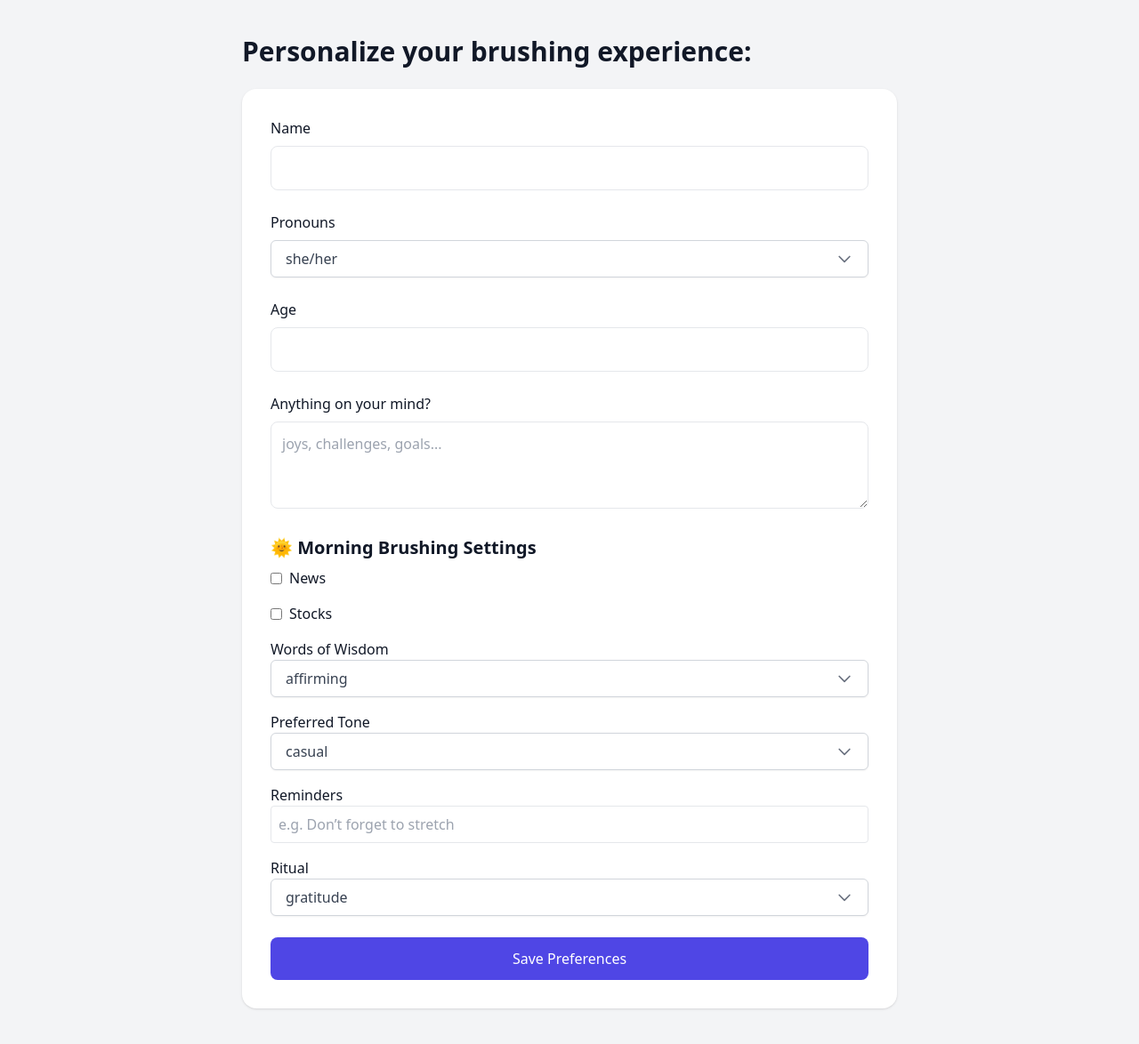
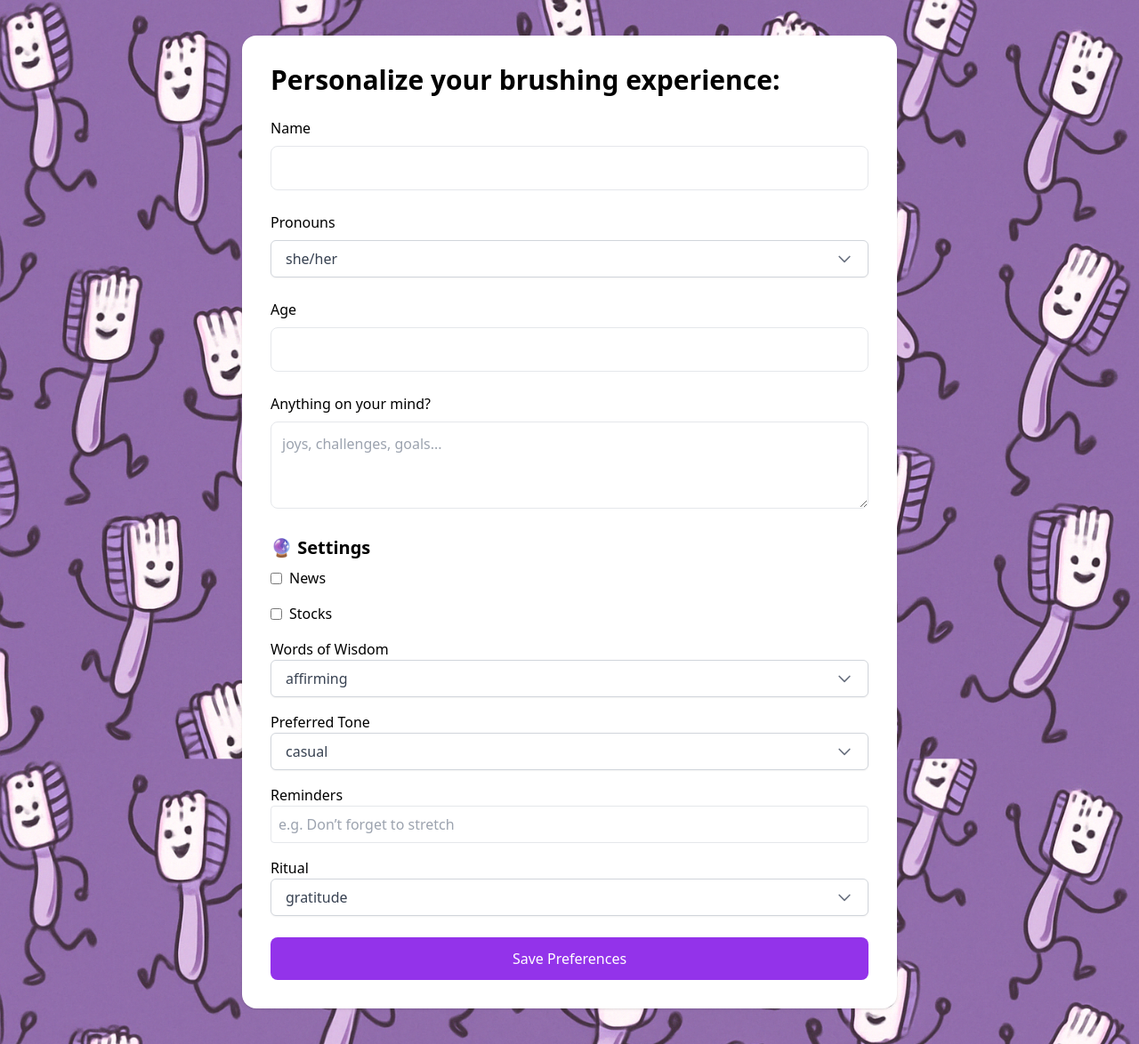
Before and after one commit to kmcphie/words-of-mouth, a Flask app: template flask-firebase-app/templates/index2.html in a window 1280 px wide. Shown: the whole page at 89% size. Run offline with Flask 3, Linux system fonts and the light colour scheme; the template is opened without the code that fills it, so the values that code supplies are empty; some libraries are stand-ins or nearby versions.

Commit message:
background

```diff
--- a/flask-firebase-app/static/styles.css
+++ b/flask-firebase-app/static/styles.css
@@ -0,0 +1,7 @@
+body {
+    background-image: url('/static/toothbrush-bg.png');
+    background-size: cover;
+    background-position: center;
+    background-repeat: no-repeat;
+    background-attachment: fixed;
+  }
--- a/flask-firebase-app/templates/index2.html
+++ b/flask-firebase-app/templates/index2.html
@@ -5,13 +5,12 @@
         <title>Brushing Settings</title>
         <script src="https://cdn.tailwindcss.com"></script>
         <script defer src="https://cdn.jsdelivr.net/npm/alpinejs@3.x.x/dist/cdn.min.js"></script>
+        <link rel="stylesheet" href="{{ url_for('static', filename='styles.css') }}">
       </head>
-<body class="bg-gray-100 text-gray-900 font-sans">
   <div class="max-w-3xl mx-auto py-10 px-4">
-    <h1 class="text-3xl font-bold mb-6">Personalize your brushing experience:</h1>
-
     <form action="/submit" method="POST" class="bg-white rounded-2xl shadow p-8 space-y-6">
       <!-- Name -->
+      <h1 class="text-3xl font-bold mb-4">Personalize your brushing experience:</h1>
       <div>
         <label class="block mb-2 font-medium">Name</label>
         <input name="name" type="text" required class="w-full border p-3 rounded-lg" />
@@ -50,7 +49,7 @@
 
       <!-- Morning Settings -->
       <div>
-        <h2 class="text-xl font-semibold mb-2">🌞 Morning Brushing Settings</h2>
+        <h2 class="text-xl font-semibold mb-2">🔮 Settings</h2>
         <div class="space-y-4">
           <!-- News -->
           <div>
@@ -143,7 +142,7 @@
         </div>
       </div>
 
-      <button type="submit" class="mt-6 w-full bg-indigo-600 text-white py-3 rounded-lg hover:bg-indigo-700 transition">
+      <button type="submit" class="mt-6 w-full bg-purple-600 text-white py-3 rounded-lg hover:bg-indigo-700 transition">
         Save Preferences
       </button>
     </form>
```
Also changed, not shown: flask-firebase-app/static/toothbrush-bg.png (added). Lines whose indentation alone changed are shown as unchanged.
